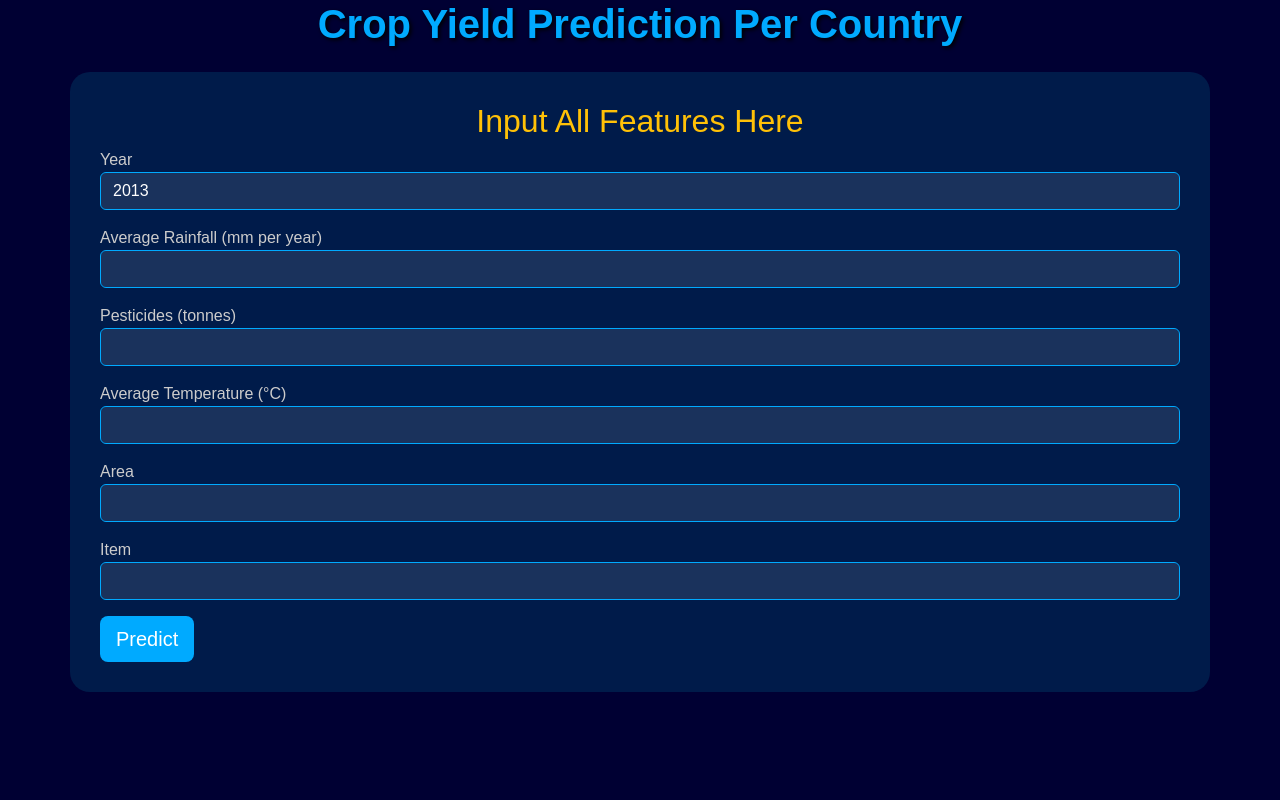
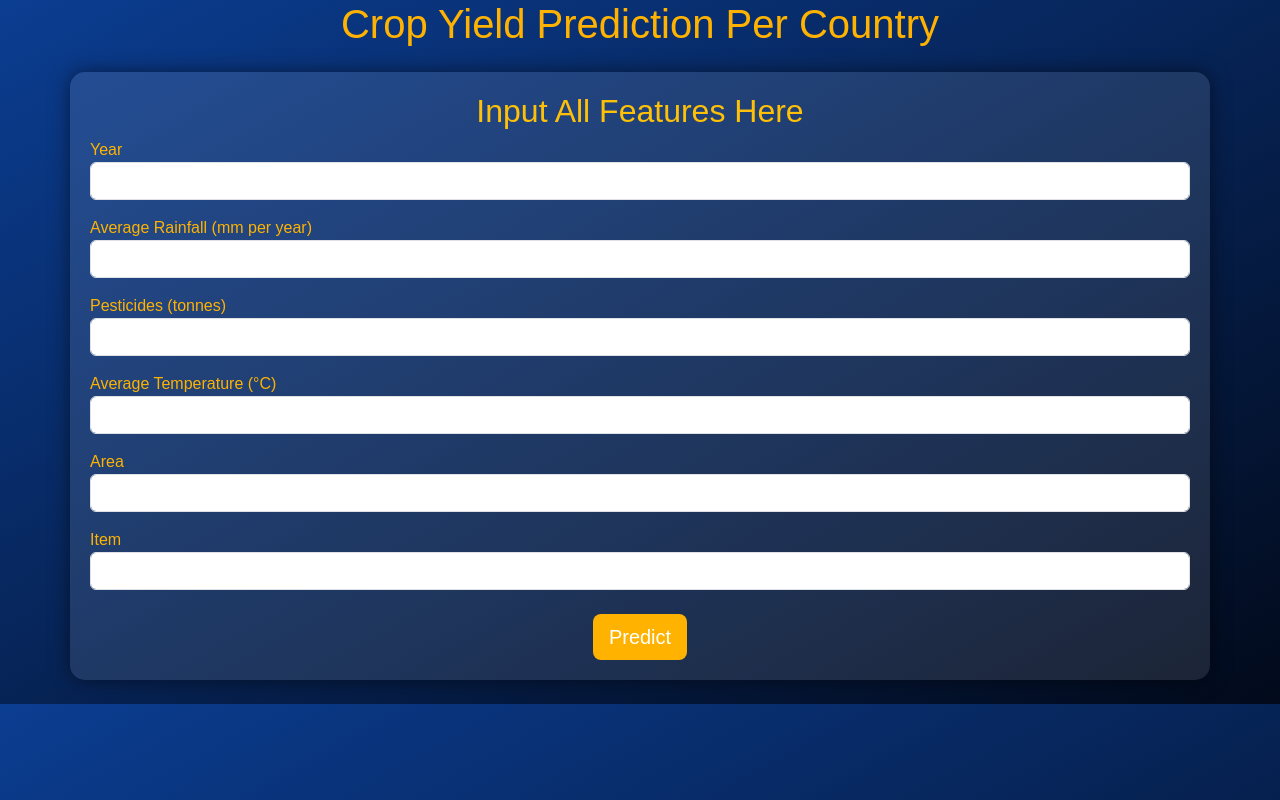
Before and after one commit to aditya95-pixel/nasa_space_app, a Flask app: page /cropyield in a window 1280 px wide. Run offline with Flask 3, Linux system fonts and the light colour scheme; parts of the project's set-up code (start-up, migrations or seed data) failed here and were passed over.

Commit message:
Add files via upload

```diff
--- a/templates/cropyield.html
+++ b/templates/cropyield.html
@@ -8,66 +8,95 @@
     <link href="https://cdn.jsdelivr.net/npm/bootstrap@5.3.0/dist/css/bootstrap.min.css" rel="stylesheet">
     <style>
        body {
-        background-color: #000033; /* NASA-like deep space dark blue */
-        background-size: cover;
-        background-attachment: fixed;
+            background: linear-gradient(to bottom right, #0B3D91, #020A1B);
+            font-family: 'Poppins', sans-serif;
             color: white;
-        font-family: 'Arial', sans-serif;
+        }
+
+        h1 {
+            color: #FFB300;
+            text-align: center;
+        }
+
+        .navbar {
+            background-color: #0B3D91;
+        }
+
+        .navbar-brand,
+        .nav-link {
+            color: #FFB300 !important;
         }
 
         .container {
-        background-color: rgba(0, 31, 77, 0.9); /* Dark blue with transparency */
-        border-radius: 20px;
-        padding: 30px;
-      }
-
-      h1 {
-        color: #00AAFF; /* Light NASA blue */
-        font-weight: 600;
-        text-shadow: 2px 2px 4px black;
+            background: rgba(255, 255, 255, 0.1);
+            padding: 20px;
+            border-radius: 15px;
+            box-shadow: 0px 0px 20px rgba(0, 0, 0, 0.5);
         }
 
         label {
-        color: #CCCCCC; /* Light grey text */
+            color: #FFB300;
         }
 
-      .form-control {
-        background-color: rgba(255, 255, 255, 0.1);
-        color: white;
-        border: 1px solid #00AAFF; /* Light NASA blue border */
-      }
-
-      .form-control:focus {
-        border-color: #0077CC; /* Darker blue for focus state */
-        box-shadow: none;
-        background-color: rgba(255, 255, 255, 0.856);
-      }
-
-      .btn {
-        background-color: #00AAFF; /* NASA blue button */
+        input {
+            background-color: rgba(255, 255, 255, 0.2);
             border: none;
             color: white;
         }
 
-      .btn:hover {
-        background-color: #F0F0F0; /* Light grey on hover */
-        color: #000033;
+        input::placeholder {
+            color: white;
         }
 
-      .prediction-output {
-        color: #00AAFF; /* NASA blue for predictions */
-        text-shadow: 1px 1px 3px black;
+        .btn-primary {
+            background-color: #FFB300;
+            border: none;
+            transition: background-color 0.3s ease;
         }
 
-      a {
-        color: white;
-        text-decoration: none;
+        .btn-primary:hover {
+            background-color: #FF7F00;
         }
 
-      a:hover {
-        color: #F00;
-        text-decoration: underline;
-        text-decoration-color: blue;
+        .card {
+            margin-top: 20px;
+            color: white;
+            background-color: #0B3D91;
+        }
+
+        .card-title {
+            color: #FFB300;
+        }
+
+        .card-img-top {
+            filter: brightness(0.8);
+        }
+
+        .text-success {
+            color: #FFB300 !important;
+        }
+
+        /* Animations */
+        .container {
+            animation: fadeIn 2s ease-in-out;
+        }
+
+        @keyframes fadeIn {
+            from {
+                opacity: 0;
+            }
+
+            to {
+                opacity: 1;
+            }
+        }
+
+        button {
+          transition: transform 0.3s ease;
+        }
+
+        button:hover {
+            transform: scale(1.05);
         }
     </style>
   </head>
@@ -80,7 +109,7 @@
       <form action="/predict_yield" method="post">
         <div class="form-group mb-3">
           <label for="Year">Year</label>
-          <input type="number" class="form-control" name="Year" step="any" value="2013">
+          <input type="number" class="form-control" name="Year" step="any">
         </div>
         <div class="form-group mb-3">
           <label for="average_rain_fall_mm_per_year">Average Rainfall (mm per year)</label>
@@ -102,7 +131,11 @@
           <label for="Item">Item</label>
           <input type="text" class="form-control" name="Item">
         </div>
-        <button type="submit" class="btn btn-lg btn-block">Predict</button>
+        <div class="row mt-4">
+          <div class="col-md-12 text-center">
+              <button type="submit" class="btn btn-primary btn-lg">Predict</button>
+          </div>
+      </div>
       </form>
 
       {% if prediction %}
```
Lines whose indentation alone changed are shown as unchanged.
